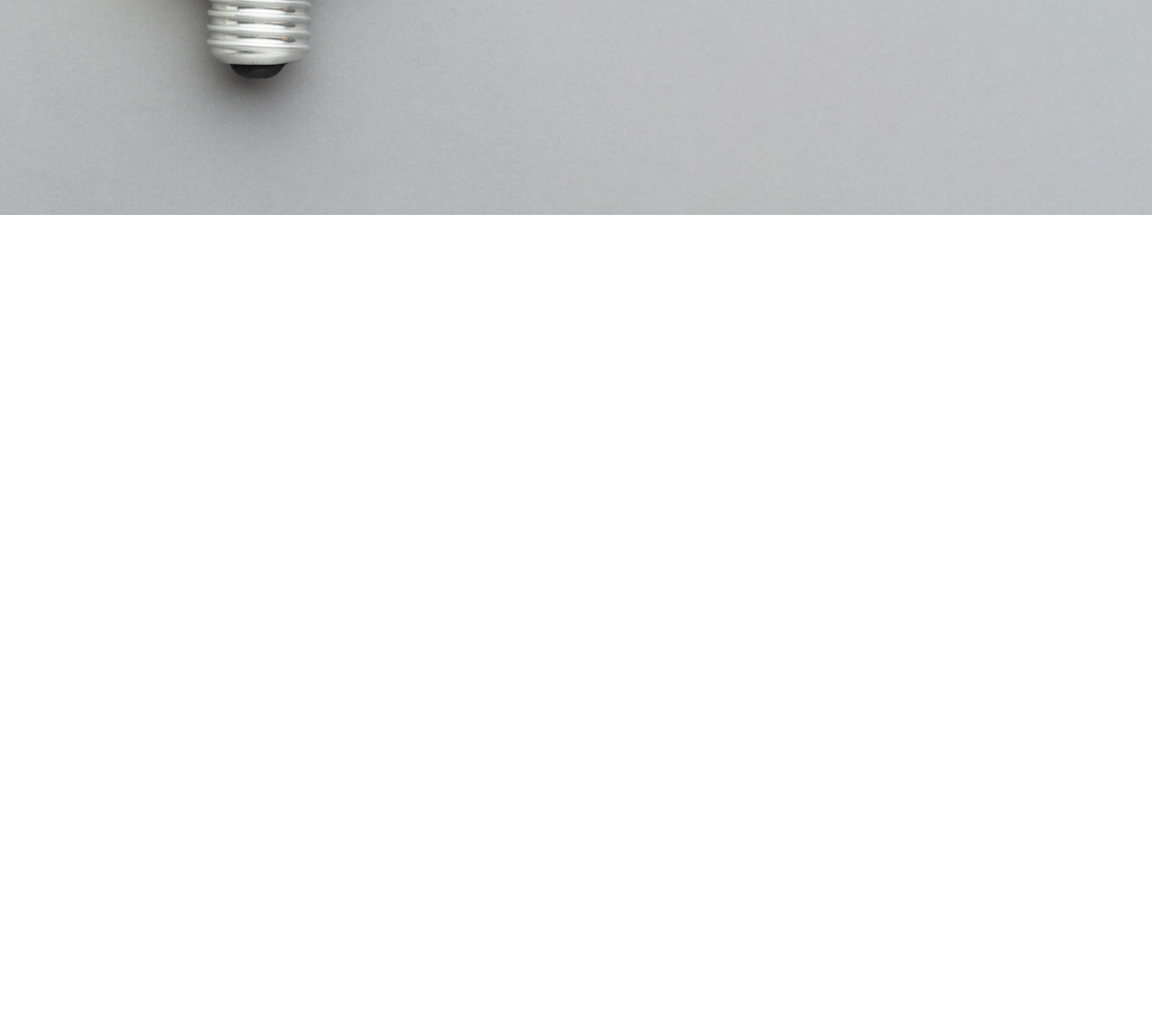
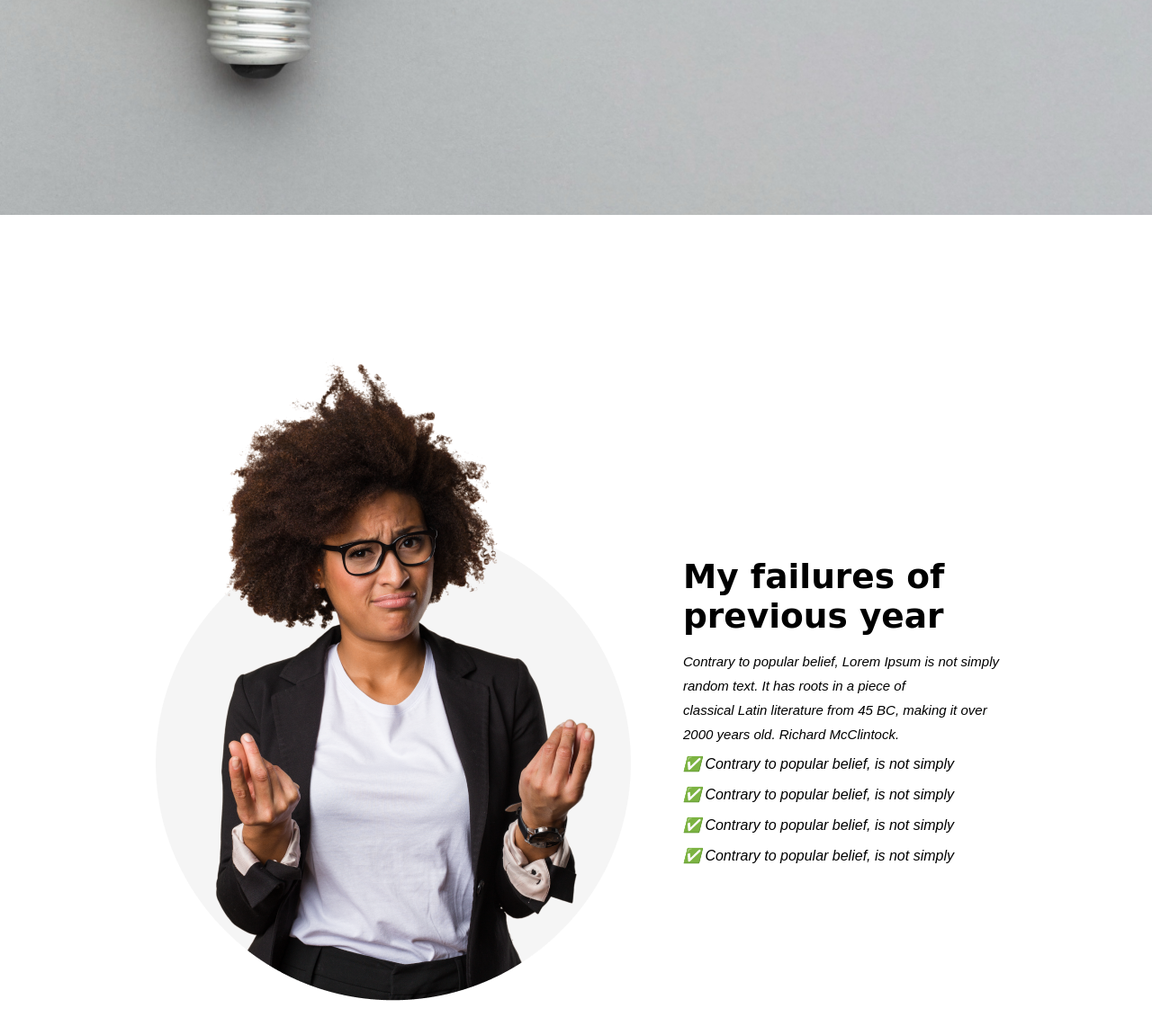
Before and after one commit to AhmedMinhajEmon/Assignement_1_ph, a plain HTML site: page index.html in a window 1280 px wide. Shown: the part 561-1712 px from the top of the page at 90% size. Before the commit the page ends 800 px from the top, so only its background shows below. Drawn offline with Linux system fonts and the light colour scheme.

Commit message:
MAIN-1ST SECTION ADDED

```diff
--- a/index.html
+++ b/index.html
@@ -18,6 +18,34 @@
             <input type="button" value="Contact Us" class="btn-primary">
     </header>
 
+    <main>
+
+        <section>
+            <div class="first-section">
+                <div class="image">
+                    <img src="images/person.png" alt=""  class="person"></span>
+                </div>
+                <div>
+                    <section class="heading-main">
+                    <h2 >My failures of</h2>
+                    <h2 >previous year</h2></section>
+                    <section class="description-main">
+                        <p>Contrary to popular belief, Lorem Ipsum is not
+                            simply</p>
+                        <p>random text. It has roots in a piece of </p>
+                        <p>classical Latin literature from 45 BC, making it over</p>
+                        <p>2000 years old. Richard McClintock.</p>
+                        </section>
+                    <li>✅ Contrary to popular belief, is not simply</li>
+                    <li>✅ Contrary to popular belief, is not simply</li>
+                    <li>✅ Contrary to popular belief, is not simply</li>
+                    <li>✅ Contrary to popular belief, is not simply</li>
+
+                </div>
+            </div>
+        </section>
+    </main>
+
     <footer>
 
     </footer>
--- a/styles/styles.css
+++ b/styles/styles.css
@@ -14,20 +14,20 @@ header{
     background-size: cover;
     background-repeat: no-repeat;
 }
-.headline{
-}
+
 .heading{
     padding-top: 150px;
     padding-right:150px ;
     text-align: right;
     font-size: 30px;
     font-weight: 800;
-    font-family: 'Seymour One', sans-serif;
+    font-family: 'Righteous', cursive;
 }
 .decription-head{
     padding-right:150px ;
     padding-left: 50%;
     text-align: right;
+    font-style: italic;
     font-family: 'Seymour One', sans-serif;
     font-size: 16px;
     padding-top: 30px;
@@ -45,3 +45,43 @@ header{
     float: right;
     margin-right: 150px;
 }
+
+
+/*   Main-Body Section */
+
+main{
+    margin: 150px;
+}
+.first-section{
+    display: flex;
+    gap: 40px;
+}
+
+.heading-main{
+    padding-top: 230px;
+    font-family: 'Righteous', cursive;
+    font-weight: 700;
+    font-size: 25px;
+    color: rgb(0, 0, 0);
+}
+.first-section li{
+    list-style-type: none;
+    padding-top: 15px;
+    font-style: italic;
+    font-family: 'Seymour One', sans-serif;
+    font-weight: 400;
+    font-size: 16px;
+    color: rgb(0, 0, 0);
+}
+.description-main{
+    padding-top: 10px;
+
+}
+.description-main p{
+    font-style: italic;
+    font-family: 'Seymour One', sans-serif;
+    padding-top:10px;
+    font-weight: 400;
+    font-size: 15px;
+    color: rgb(0, 0, 0);
+}
```
